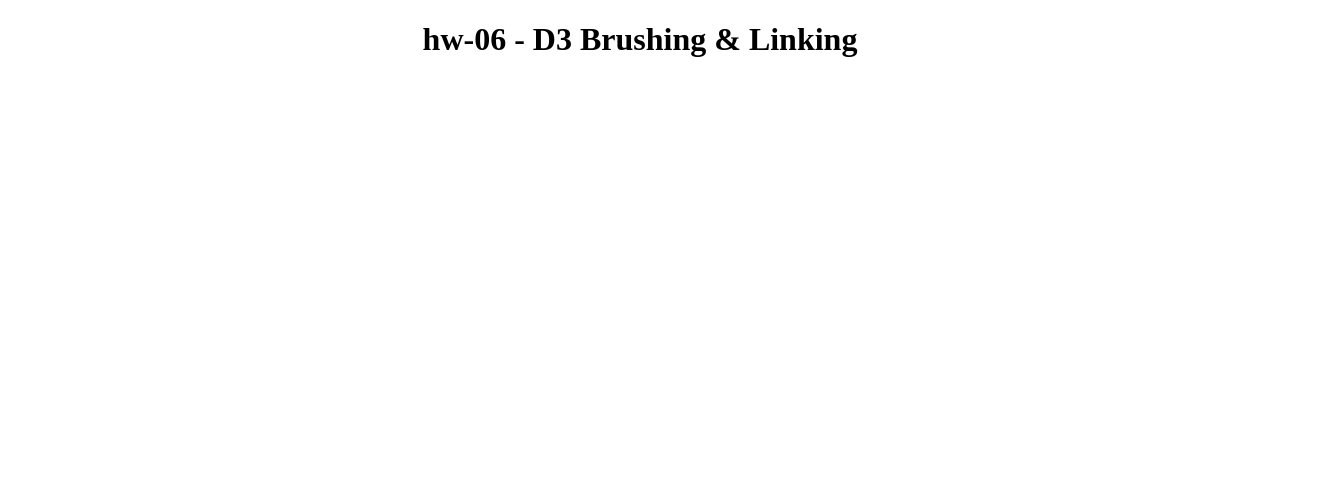
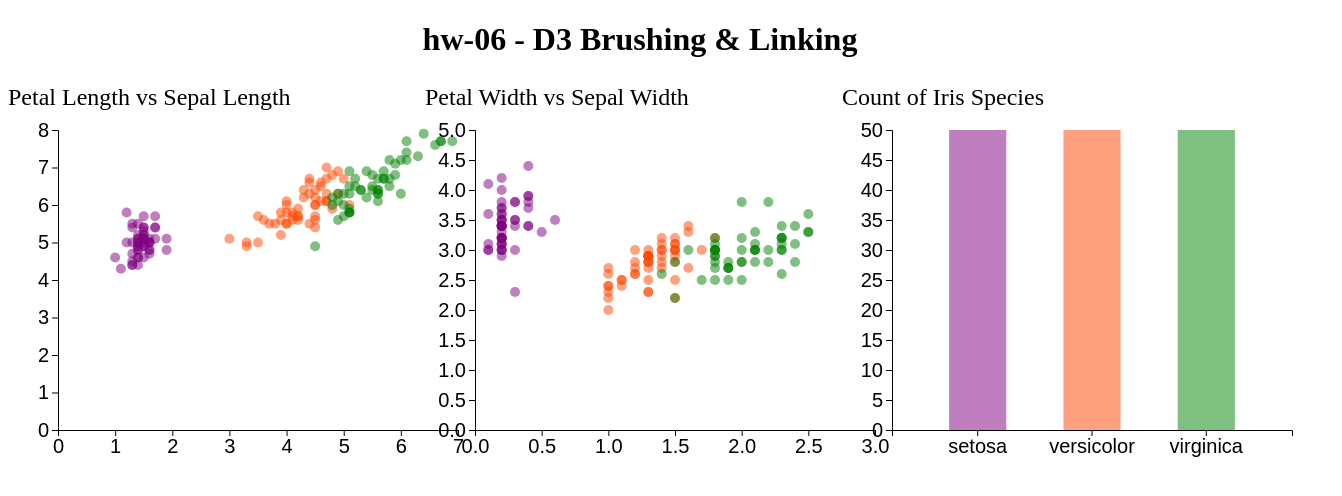
Before and after one commit to DS4200-S23-Class/hw-06-gavin-shreya-6, a plain HTML site: page index.html in a window 1280 px wide. Shown: the whole page, 1342 px wide, since content can reach past the window. Drawn offline with Linux system fonts and the light colour scheme.

Commit message:
Everything but brushing

```diff
--- a/index.html
+++ b/index.html
@@ -6,6 +6,7 @@
   <meta charset='utf-8'>
   <link rel='stylesheet' href='style.css'>
   <title>hw-06</title>
+  <script src='js/d3.v6.1.1/d3.js'></script>
 </head>
 
 
@@ -13,19 +14,12 @@
   <h1 id="headers">hw-06 - D3 Brushing & Linking</h1>
 
   <div class="columns">
-    <div class="column">
-
-    </div>
-    <div class="column">
-
-    </div>
-    <div class="column">
-
-    </div>
+    <div class="column1"></div>
+    <div class="column2"></div>
+    <div class="column3"></div>
   </div>
 </body>
 
-<script src='js/main.js'></script>
-<script src='js/d3.v6.1.1/d3.js'></script>
+<script src='main.js'></script>
 
 </html>
--- a/main.js
+++ b/main.js
@@ -0,0 +1,157 @@
+// Set the size of the container/graph
+const WIDTH = 500;
+const HEIGHT = 400;
+const MARGINS = { left: 50, right: 50, top: 50, bottom: 50 };
+const visH = HEIGHT - MARGINS.top - MARGINS.bottom;
+const visW = WIDTH - MARGINS.left - MARGINS.right;
+
+// Create the SVG containers for the graphs
+const firstGraph = d3
+  .select(".column1")
+  .append("svg")
+  .attr("width", WIDTH)
+	.attr("height", HEIGHT);
+const secondGraph = d3
+  .select(".column2")
+  .append("svg")
+	.attr("width", WIDTH)
+  .attr("height", HEIGHT);
+const thirdGraph = d3
+  .select(".column3")
+  .append("svg")
+  .attr("width", WIDTH)
+	.attr("height", HEIGHT);
+
+// Load the data
+d3.csv("data/iris.csv").then((data) => {
+
+	// Scales for graph 1
+  const MAX_PETAL_LENGTH = d3.max(data, (d) => parseInt(d["Petal_Length"]));
+  const SCALED_PETAL_LENGTH = d3
+    .scaleLinear()
+    .domain([0, MAX_PETAL_LENGTH + 1])
+    .range([0, visW]);
+  const MAX_SEPAL_LENGTH = d3.max(data, (d) => parseInt(d["Sepal_Length"]));
+  const SCALED_SEPAL_LENGTH = d3
+    .scaleLinear()
+    .domain([0, MAX_SEPAL_LENGTH + 1])
+    .range([visH, 0]);
+
+	// Scales for graph 2
+	const MAX_PETAL_WIDTH = d3.max(data, (d) => parseInt(d["Petal_Width"]));
+  const SCALED_PETAL_WIDTH = d3
+    .scaleLinear()
+    .domain([0, MAX_PETAL_WIDTH + 1])
+    .range([0, visW]);
+
+  const MAX_SEPAL_WIDTH = d3.max(data, (d) => parseInt(d["Sepal_Width"]));
+  const SCALED_SEPAL_WIDTH = d3
+    .scaleLinear()
+    .domain([0, MAX_SEPAL_WIDTH + 1])
+    .range([visH, 0]);
+
+	// Hardcode the scales for graph 3
+	const X_SCALE_SPECIES = d3
+    .scaleBand()
+    .domain(data.map((row) => row["Species"]))
+    .range([0, visW])
+    .padding(0.5);
+  const SPECIES = [
+    { species: "setosa", count: 50 },
+    { species: "versicolor", count: 50 },
+    { species: "virginica", count: 50 },
+  ];
+  const MAX_IRIS_COUNT = 50;
+  const Y_SCALE_IRIS_COUNT = d3
+    .scaleLinear()
+    .domain([0, MAX_IRIS_COUNT])
+    .range([visH, 0]);
+
+	// Create the axes for graph 1
+  firstGraph.append("g")
+    .attr("transform", `translate(${MARGINS.left},${visH + MARGINS.top})`)
+    .call(d3.axisBottom(SCALED_PETAL_LENGTH).ticks(9))
+    .attr("font-size", "20px");
+  firstGraph.append("g")
+    .attr("transform", `translate(${MARGINS.left},${MARGINS.top})`)
+    .call(d3.axisLeft(SCALED_SEPAL_LENGTH).ticks(9))
+    .attr("font-size", "20px");
+
+	// Create the axes for graph 2
+	secondGraph.append("g")
+    .attr("transform", `translate(${MARGINS.left},${visH + MARGINS.top})`)
+    .call(d3.axisBottom(SCALED_PETAL_WIDTH).ticks(9))
+    .attr("font-size", "20px");
+  secondGraph.append("g")
+    .attr("transform", `translate(${MARGINS.left},${MARGINS.top})`)
+    .call(d3.axisLeft(SCALED_SEPAL_WIDTH).ticks(9))
+    .attr("font-size", "20px");
+
+	// Create the axes for graph 3
+	thirdGraph.append("g")
+    .attr("transform", `translate(${MARGINS.left},${visH + MARGINS.top})`)
+    .call(d3.axisBottom(X_SCALE_SPECIES).ticks(9))
+    .attr("font-size", "20px");
+  thirdGraph.append("g")
+    .attr("transform", `translate(${MARGINS.left},${MARGINS.top})`)
+    .call(d3.axisLeft(Y_SCALE_IRIS_COUNT).ticks(9))
+    .attr("font-size", "20px");
+
+
+	// Create the circles and title for graph 1
+  firstGraph.selectAll("circle")
+    .data(data)
+    .enter()
+    .append("circle")
+    .attr("cx", (d) => SCALED_PETAL_LENGTH(d["Petal_Length"]) + MARGINS.left)
+    .attr("cy", (d) => SCALED_SEPAL_LENGTH(d["Sepal_Length"]) + MARGINS.top)
+    .attr("r", 5)
+    .attr("class", (d) => d.Species)
+    .attr("opacity", 0.5);
+
+  firstGraph.append("text")
+    .attr("x", firstGraph.x)
+    .attr("y", MARGINS.top - 25)
+    .style("font-size", "24px")
+    .text("Petal Length vs Sepal Length");
+
+	// Create the circles and title for graph 2
+  const circles = secondGraph.selectAll("circle")
+    .data(data)
+    .enter()
+    .append("circle")
+    .attr("cx", (d) => SCALED_PETAL_WIDTH(d["Petal_Width"]) + MARGINS.left)
+    .attr("cy", (d) => SCALED_SEPAL_WIDTH(d["Sepal_Width"]) + MARGINS.top)
+    .attr("r", 5)
+    .attr("class", (d) => d.Species)
+    .attr("stroke-width", 3)
+    .attr("opacity", 0.5);
+
+  secondGraph.append("text")
+    .attr("x", secondGraph.x)
+    .attr("y", MARGINS.top - 25)
+    .style("font-size", "24px")
+		.style("fill", "black")
+    .text("Petal Width vs Sepal Width");
+
+	// Create the bars and title for graph 3
+  thirdGraph.selectAll("rect")
+    .data(SPECIES)
+    .enter()
+    .append("rect")
+    .attr("class", "bar")
+    .attr("x", (d) => X_SCALE_SPECIES(d.species) + MARGINS.left)
+    .attr("y", (d) => Y_SCALE_IRIS_COUNT(d.count) + MARGINS.top)
+    .attr("width", X_SCALE_SPECIES.bandwidth())
+    .attr("height", (d) => visH - Y_SCALE_IRIS_COUNT(d.count))
+    .attr("class", (d) => d.species)
+    .attr("opacity", 0.5)
+    .attr("id", (d) => `bar-${d.species}`);
+
+  thirdGraph.append("text")
+    .attr("x", thirdGraph.x)
+    .attr("y", MARGINS.top - 25)
+    .style("font-size", "24px")
+    .text("Count of Iris Species");
+
+});
--- a/style.css
+++ b/style.css
@@ -10,6 +10,18 @@
 	display: flex;
 }
 
-.column {
+.column1, .column2, .column3 {
 	width: 33%;
 }
+
+.setosa {
+	fill: purple;
+}
+
+.versicolor {
+	fill: orangered;
+}
+
+.virginica {
+	fill: green;
+}
```
